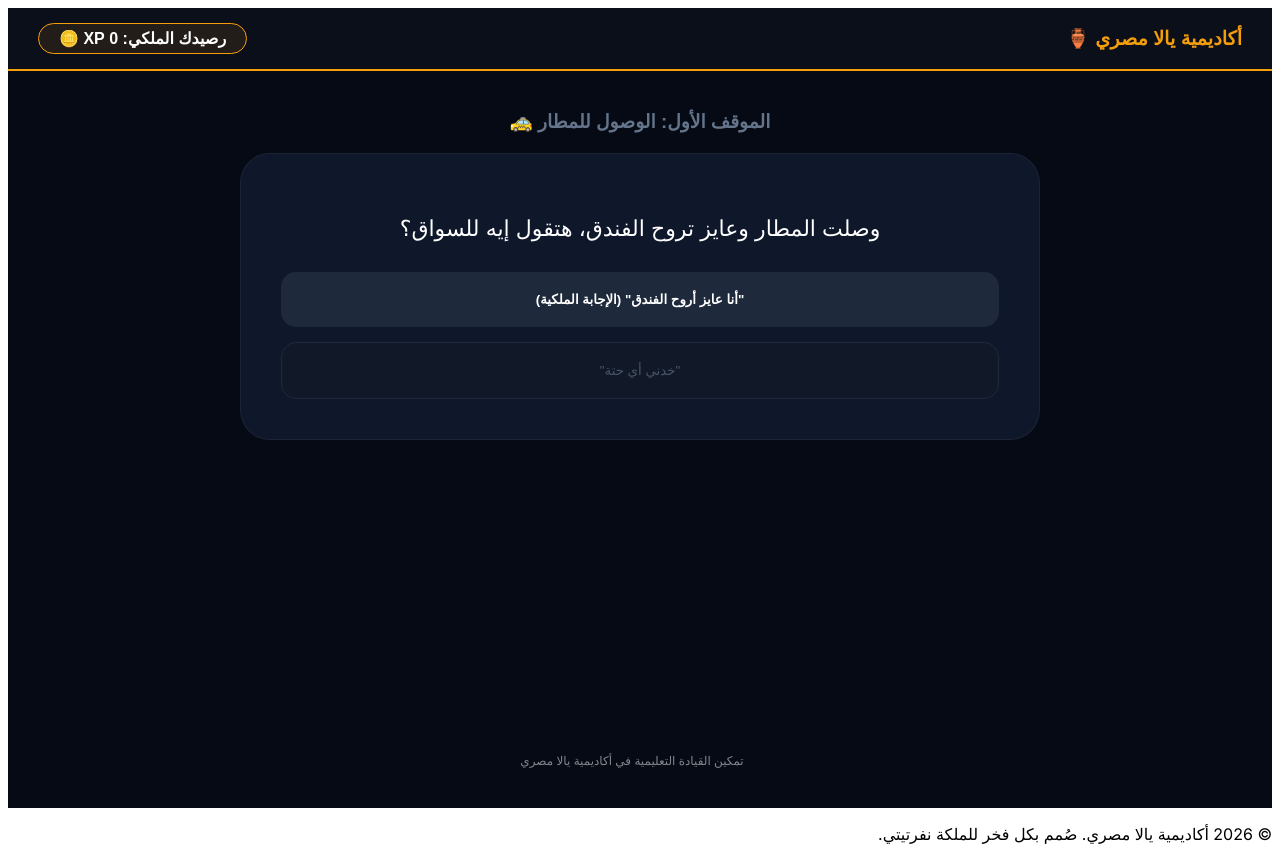
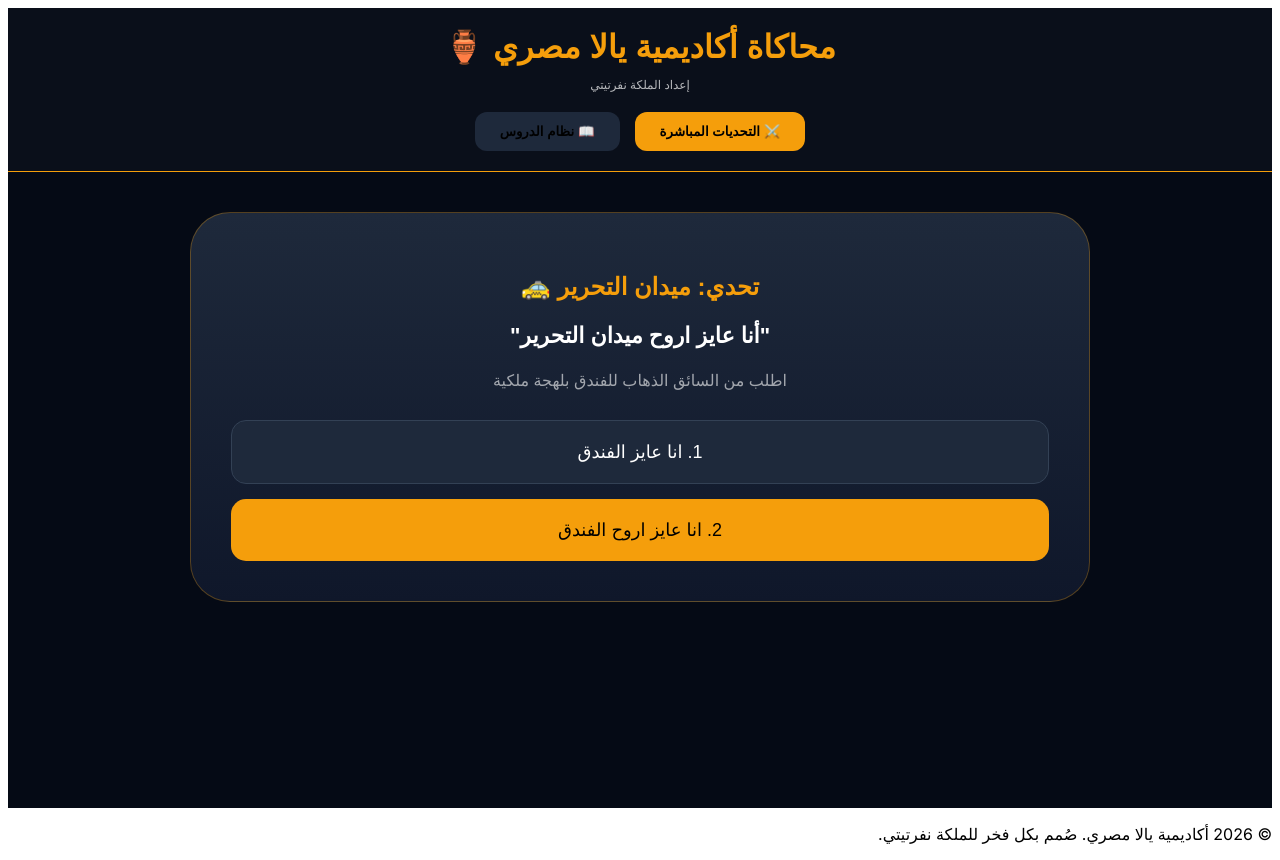
Before and after one commit to adamahmed29623-bit/Yalla-Masry-simulation-, a Next.js app: page / in a window 1280 px wide. Built offline with nearby package versions, Linux system fonts and the light colour scheme.

Commit message:
Update page.tsx

```diff
--- a/src/app/page.tsx
+++ b/src/app/page.tsx
@@ -1,66 +1,74 @@
 'use client';
 import React, { useState } from 'react';
 
-export default function YallaMasryRealWorld() {
-  const [stage, setStage] = useState(1); // نظام المراحل الواقعية
-  const [xp, setXp] = useState(0);
+export default function YallaMasryLive() {
+  const [view, setView] = useState('challenges');
+  const [feedback, setFeedback] = useState('');
+
+  // دالة التعامل مع الإجابات (بداية ربط المنطق)
+  const handleAnswer = (isCorrect: boolean) => {
+    if (isCorrect) {
+      setFeedback('🏰 أحسنت يا بطل النيل! إجابة ملكية صحيحة');
+    } else {
+      setFeedback('⚠️ حاول مرة أخرى يا بطل، اللهجة المصرية تحتاج دقة');
+    }
+  };
 
   return (
     <div style={{ backgroundColor: '#050a15', color: 'white', minHeight: '100vh', fontFamily: 'sans-serif' }} dir="rtl">
 
-      {/* شريط الإنجاز الملكي */}
-      <header style={{ padding: '15px 30px', background: '#0a0f1a', borderBottom: '2px solid #f59e0b', display: 'flex', justifyContent: 'space-between', alignItems: 'center' }}>
-        <div>
-          <h2 style={{ color: '#f59e0b', margin: 0, fontSize: '1.2rem' }}>أكاديمية يالا مصري 🏺</h2>
-        </div>
-        <div style={{ background: 'rgba(245,158,11,0.1)', padding: '5px 20px', borderRadius: '20px', border: '1px solid #f59e0b' }}>
-          <span style={{ fontWeight: 'bold' }}>رصيدك الملكي: {xp} XP 🪙</span>
+      {/* الهيدر الملكي */}
+      <header style={{ padding: '20px', borderBottom: '1px solid #f59e0b', backgroundColor: '#0a0f1a', textAlign: 'center' }}>
+        <h1 style={{ color: '#f59e0b', margin: 0 }}>محاكاة أكاديمية يالا مصري 🏺</h1>
+        <p style={{ fontSize: '12px', opacity: 0.7 }}>إعداد الملكة نفرتيتي</p>
+
+        <div style={{ marginTop: '20px', display: 'flex', justifyContent: 'center', gap: '15px' }}>
+          <button onClick={() => { setView('challenges'); setFeedback(''); }}
+                  style={{ padding: '12px 25px', borderRadius: '12px', cursor: 'pointer', border: 'none', backgroundColor: view === 'challenges' ? '#f59e0b' : '#1e293b', fontWeight: 'bold' }}>
+            ⚔️ التحديات المباشرة
+          </button>
+          <button onClick={() => { setView('lessons'); setFeedback(''); }}
+                  style={{ padding: '12px 25px', borderRadius: '12px', cursor: 'pointer', border: 'none', backgroundColor: view === 'lessons' ? '#f59e0b' : '#1e293b', fontWeight: 'bold' }}>
+            📖 نظام الدروس
+          </button>
         </div>
       </header>
 
-      <main style={{ maxWidth: '800px', margin: '40px auto', padding: '0 20px' }}>
+      <main style={{ maxWidth: '900px', margin: '40px auto', padding: '0 20px' }}>
 
-        {/* المرحلة الأولى: تحدي التاكسي (الواقعي) */}
-        {stage === 1 && (
-          <div className="animate-in fade-in">
-            <h3 style={{ textAlign: 'center', color: '#64748b' }}>الموقف الأول: الوصول للمطار 🚕</h3>
-            <div style={{ backgroundColor: '#0f172a', padding: '40px', borderRadius: '30px', border: '1px solid rgba(255,255,255,0.05)', textAlign: 'center', marginTop: '20px' }}>
-              <p style={{ fontSize: '22px', marginBottom: '30px' }}>وصلت المطار وعايز تروح الفندق، هتقول إيه للسواق؟</p>
-              <div style={{ display: 'grid', gap: '15px' }}>
-                <button onClick={() => { setXp(xp + 10); setStage(2); }} style={{ padding: '20px', background: '#1e293b', color: 'white', border: 'none', borderRadius: '15px', cursor: 'pointer', fontWeight: 'bold' }}>
-                  "أنا عايز أروح الفندق" (الإجابة الملكية)
-                </button>
-                <button style={{ padding: '20px', background: '#111827', color: '#475569', border: '1px solid #1e293b', borderRadius: '15px' }}>
-                  "خدني أي حتة"
-                </button>
+        {view === 'challenges' && (
+          <div style={{ background: 'linear-gradient(to bottom, #1e293b, #0f172a)', padding: '40px', borderRadius: '40px', border: '1px solid rgba(245,158,11,0.3)', textAlign: 'center' }}>
+            <h2 style={{ color: '#f59e0b' }}>تحدي: ميدان التحرير 🚕</h2>
+            <p style={{ fontSize: '22px', fontWeight: 'bold' }}>"أنا عايز اروح ميدان التحرير"</p>
+            <p style={{ opacity: 0.6 }}>اطلب من السائق الذهاب للفندق بلهجة ملكية</p>
+
+            <div style={{ display: 'grid', gap: '15px', marginTop: '30px' }}>
+              <button onClick={() => handleAnswer(false)} style={{ padding: '20px', borderRadius: '15px', border: '1px solid #334155', backgroundColor: '#1e293b', color: 'white', cursor: 'pointer', fontSize: '18px' }}>
+                1. انا عايز الفندق
+              </button>
+              <button onClick={() => handleAnswer(true)} style={{ padding: '20px', borderRadius: '15px', border: 'none', backgroundColor: '#f59e0b', color: 'black', cursor: 'pointer', fontSize: '18px', fontWeight: 'black' }}>
+                2. انا عايز اروح الفندق
+              </button>
+            </div>
+
+            {feedback && (
+              <div style={{ marginTop: '30px', padding: '20px', borderRadius: '15px', backgroundColor: feedback.includes('أحسنت') ? 'rgba(34,197,94,0.1)' : 'rgba(239,68,68,0.1)', color: feedback.includes('أحسنت') ? '#4ade80' : '#f87171', fontWeight: 'bold', fontSize: '20px' }}>
+                {feedback}
               </div>
+            )}
+          </div>
+        )}
+
+        {view === 'lessons' && (
+          <div style={{ textAlign: 'center', padding: '60px', backgroundColor: '#0f172a', borderRadius: '40px', border: '1px solid rgba(255,255,255,0.05)' }}>
+            <h2 style={{ fontSize: '45px', marginBottom: '10px' }}>قاعة الدروس</h2>
+            <p style={{ color: '#f59e0b', fontSize: '20px' }}>جاري ربط "رحلة نفرتيتي" بذكاء جميناي... 🤖</p>
+            <div style={{ width: '100%', height: '8px', background: '#1e293b', borderRadius: '10px', marginTop: '40px', overflow: 'hidden' }}>
+              <div style={{ width: '85%', height: '100%', background: 'linear-gradient(to right, #f59e0b, #fbbf24)', boxShadow: '0 0 20px #f59e0b' }}></div>
             </div>
           </div>
         )}
-
-        {/* المرحلة الثانية: الدخول لقاعة دروس المحاكاة */}
-        {stage === 2 && (
-          <div className="animate-in slide-in">
-             <div style={{ textAlign: 'center', padding: '50px', background: 'linear-gradient(180deg, #0f172a 0%, #050a15 100%)', borderRadius: '40px', border: '2px solid #f59e0b' }}>
-                <h2 style={{ fontSize: '35px', color: '#f59e0b' }}>قاعة دروس المحاكاة</h2>
-                <p style={{ fontSize: '18px', margin: '20px 0' }}>يتم الآن مزامنة "رحلة نفرتيتي" مع مواقف الواقع...</p>
-
-                <div style={{ padding: '20px', background: 'rgba(34, 197, 94, 0.1)', borderRadius: '15px', border: '1px solid #22c55e', color: '#4ade80', marginBottom: '30px' }}>
-                   ✅ أحسنت! لقد عبرت الموقف بنجاح كأبن أصيل للنيل
-                </div>
-
-                <button onClick={() => setStage(1)} style={{ padding: '15px 40px', background: '#f59e0b', color: 'black', border: 'none', borderRadius: '15px', fontWeight: 'black', cursor: 'pointer' }}>
-                   الانتقال للموقف التالي ⬅️
-                </button>
-             </div>
-          </div>
-        )}
-
       </main>
-
-      <footer style={{ position: 'fixed', bottom: '20px', width: '100%', textAlign: 'center', opacity: 0.5 }}>
-        <p style={{ fontSize: '12px' }}>تمكين القيادة التعليمية في أكاديمية يالا مصري</p>
-      </footer>
     </div>
   );
 }
```
